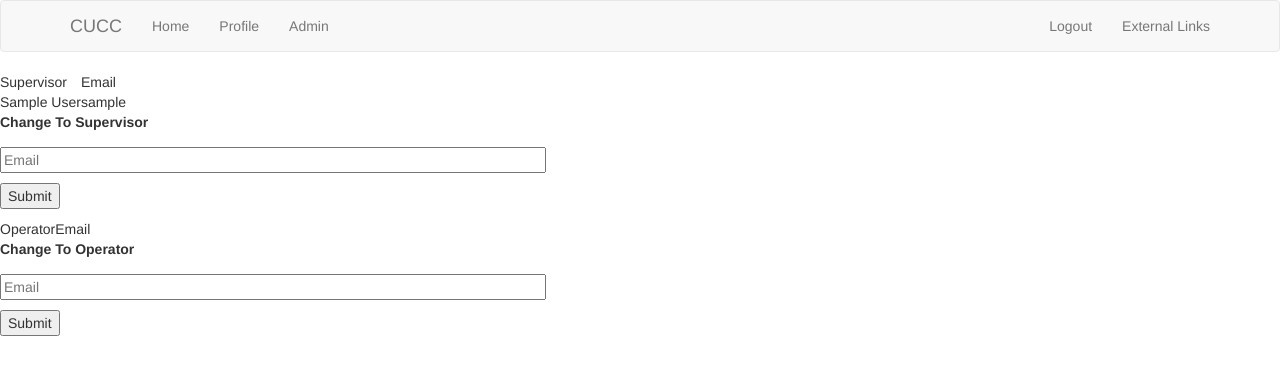
After one commit to 1995hyz/CUCC_Projects, a Flask app: page /privilege in a window 1280 px wide. The commit adds this page. Shown: the top 375 px of the page. Run offline with Flask 2, Linux system fonts and the light colour scheme; a user stored in the database is signed in; tables that the repository leaves empty hold one stand-in row (values such as "Sample post"); some libraries are stand-ins or nearby versions.

Commit message:
Add Admin vs Operator

```diff
--- a/app/forms.py
+++ b/app/forms.py
@@ -27,3 +27,15 @@ class RegistrationForm(FlaskForm):
 class ProfileForm(FlaskForm):
 	first_name = StringField('First Name', validators=[DataRequired()])
 	last_name = StringField('Last Name', validators=[DataRequired()])
+
+
+class ToSupervisorForm(FlaskForm):
+	username = StringField('Change To Supervisor', validators=[DataRequired(),
+	 Email()])
+	submit1 = SubmitField('Submit')
+
+
+class ToOperatorForm(FlaskForm):
+	username = StringField('Change To Operator', validators=[DataRequired(),
+	 Email()])
+	submit2 = SubmitField('Submit')
--- a/app/routes.py
+++ b/app/routes.py
@@ -1,5 +1,6 @@
 from flask import render_template, request, redirect, flash
 from app.forms import LoginForm, RegistrationForm
+from app.forms import ToSupervisorForm, ToOperatorForm
 from app import app, db
 from flask_login import current_user , login_user, logout_user, login_required
 from app.model import User
@@ -46,7 +47,7 @@ def register():
 		user = User(username=form.username.data,
 		 			first_name=form.first_name.data,
 		 			last_name=form.last_name.data,
-					privilege=True)
+					privilege=False)
 		user.set_password(form.password.data)
 		db.session.add(user)
 		db.session.commit()
@@ -65,6 +66,9 @@ def profile():
 @app.route('/admin')
 @login_required
 def admin_page():
+	if not current_user.privilege:
+		flash('Only Admin can view the page!')
+		return redirect('/home')
 	return render_template('admin.html')
 
 
@@ -73,3 +77,35 @@ def external_links():
 	'''This function will redirect to some exteranl links
 	such as ccwiki and CUPS'''
 	return render_template('external.html')
+
+
+@app.route('/privilege', methods=['GET', 'POST'])
+@login_required
+def privilege_page():
+	if not current_user.privilege:
+		flash('Only Admin can view the page!')
+		return redirect('/home')
+	form1 = ToSupervisorForm()
+	form2 = ToOperatorForm()
+	if form1.submit1.data and form1.validate_on_submit():
+		user = User.query.filter_by(username=form1.username.data).first()
+		if user:
+			user.privilege = True
+			db.session.commit()
+			flash(user.username + ' has become Supervisor')
+			return redirect('/privilege')
+		else:
+			flash('Invalid Email Account')
+			return redirect('/privilege')
+	if form2.submit2.data and form2.validate_on_submit():
+		user = User.query.filter_by(username=form2.username.data).first()
+		if user:
+			user.privilege = False
+			db.session.commit()
+			flash(user.username + 'has become Operator')
+			return redirect('/privilege')
+		else:
+			flash('Invalid Email Account')
+			return redirect('/privilege')
+	return render_template('privilege.html', user=User.query.all(),
+							form2=form2, form1=form1)
--- a/app/templates/admin.html
+++ b/app/templates/admin.html
@@ -3,5 +3,10 @@
 {% block app_content %}
 
 <h1>To be developed later.</h1>
+<ul>
+  <li>
+    <a href="/privilege">View/Change Privilege</a>
+  </li>
+</ul>
 
 {% endblock %}
--- /dev/null
+++ b/app/templates/privilege.html
@@ -0,0 +1,52 @@
+{% extends "base.html" %}
+
+{% block app_content %}
+
+<table>
+  <tr>
+    <td>Supervisor</td>
+    <td>Email</td>
+  </tr>
+  {% for entry in user %}
+  {% if entry.privilege %}
+  <tr>
+    <td>{{ entry.first_name }} {{ entry.last_name }}</td>
+    <td>{{ entry.username }}</td>
+  </tr>
+  {% endif %}
+  {% endfor %}
+</table>
+<form action="" method='post' novalidate>
+  {{ form1.hidden_tag() }}
+  <p>{{ form1.username.label }}</p>
+  <p>{{ form1.username(size=64, placeholder="Email")}}</p>
+  {% for error in form1.username.errors%}
+  <span style="color: red;">error</span>
+  {% endfor %}
+  <p>{{ form1.submit1() }}</p>
+</form>
+<table>
+  <tr>
+    <td>Operator</td>
+    <td>Email</td>
+  </tr>
+  {% for entry in user %}
+  {% if not entry.privilege %}
+  <tr>
+    <td>{{ entry.first_name }} {{ entry.last_name }}</td>
+    <td>{{ entry.username }}</td>
+  </tr>
+  {% endif %}
+  {% endfor %}
+</table>
+<form action="" method='post' novalidate>
+  {{ form2.hidden_tag() }}
+  <p>{{ form2.username.label }}</p>
+  <p>{{ form2.username(size=64, placeholder="Email")}}</p>
+  {% for error in form2.username.errors%}
+  <span style="color: red;">error</span>
+  {% endfor %}
+  <p>{{ form2.submit2() }}</p>
+</form>
+
+{% endblock %}
```
Also changed, not shown: app/app.db.
